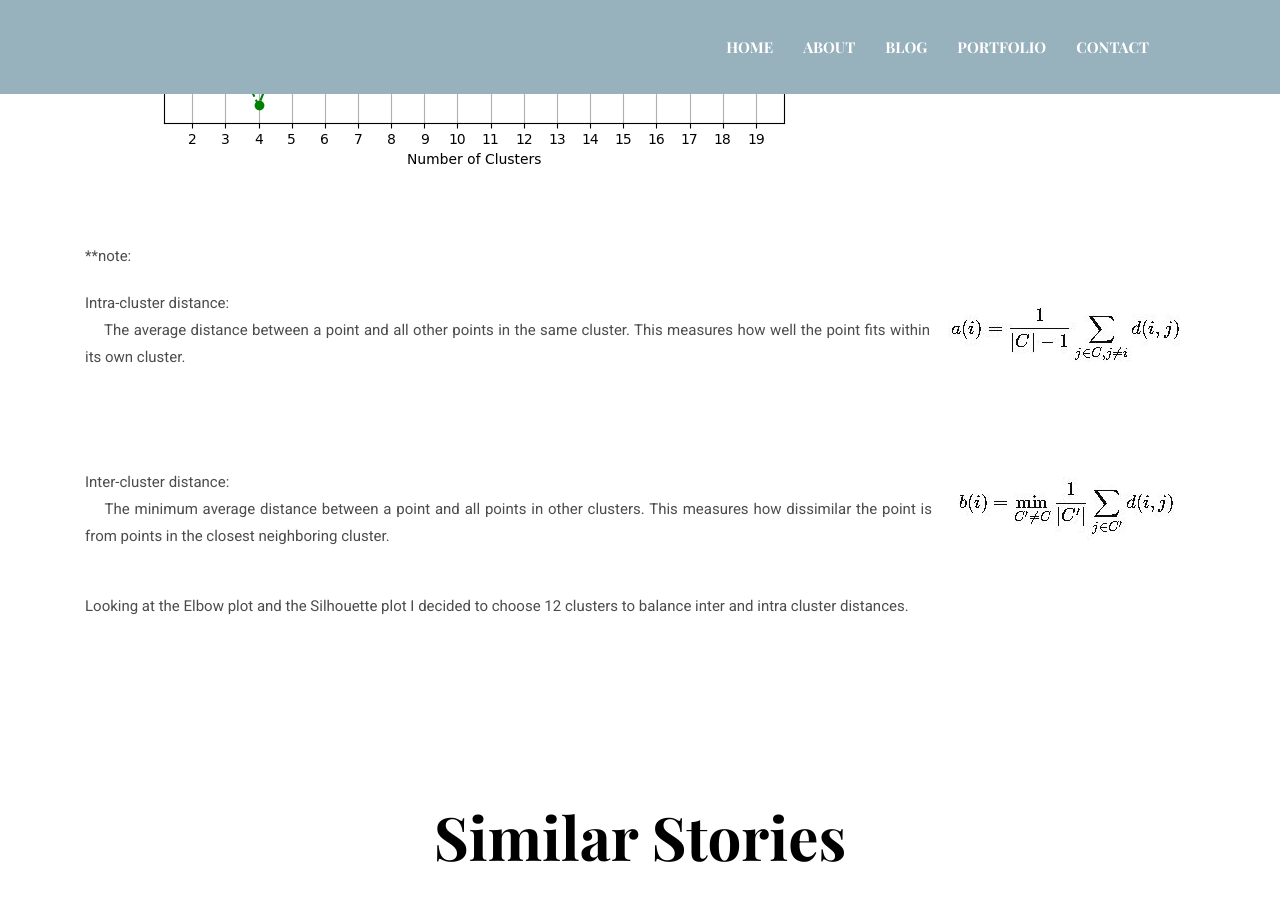
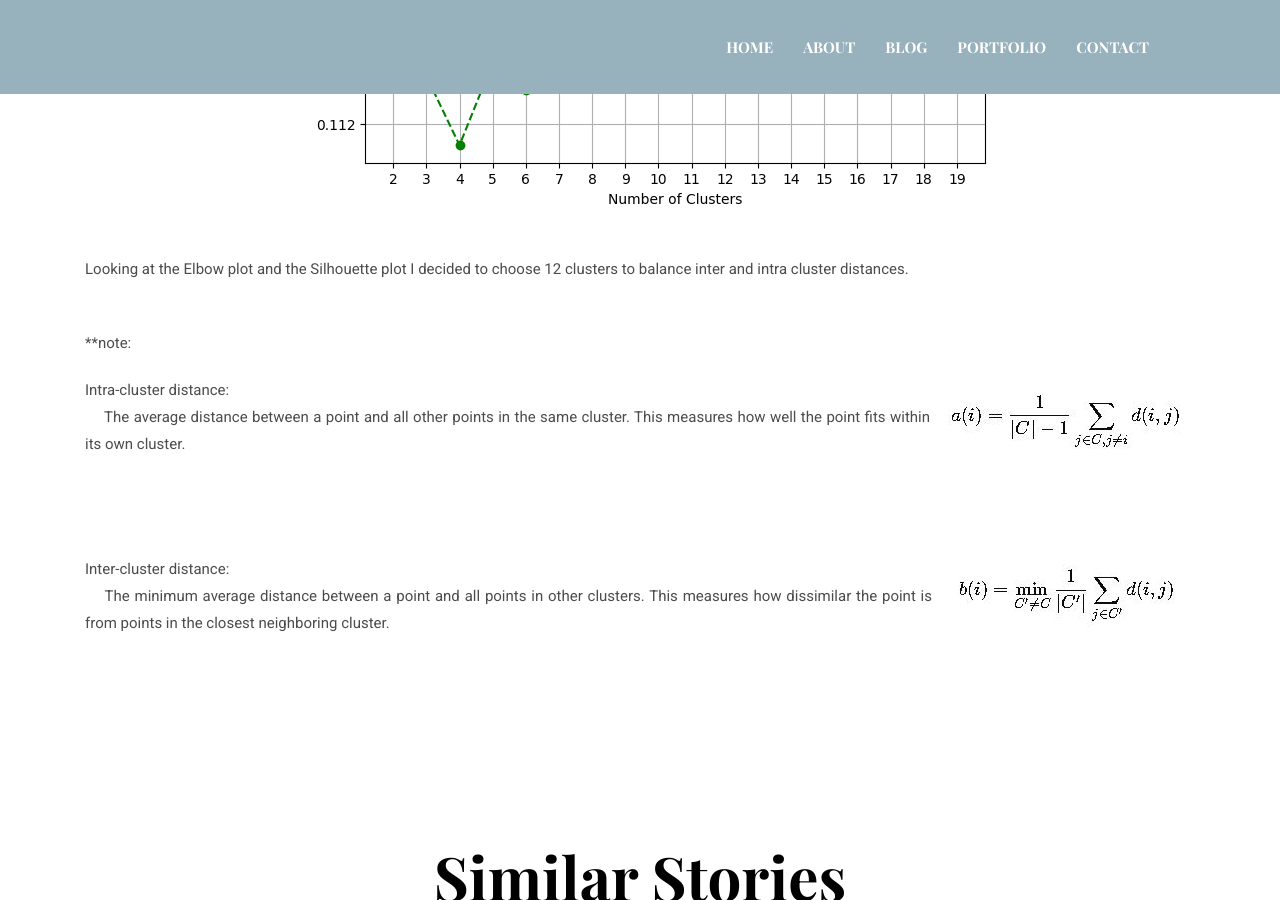
Before and after one commit to RandaAdel/RandaAdel.github.io, a Jekyll site: the page built from _posts/2025-01-07-clustering-with-categorical-data.markdown, in a window 1280 px wide and 900 px high, scrolled down 4231 px. Built offline with Jekyll 4.4.1, drawn with Linux system fonts in a browser that asks for light colours.

Commit message:
final proto-type

```diff
--- a/_posts/2025-01-07-clustering-with-categorical-data.markdown
+++ b/_posts/2025-01-07-clustering-with-categorical-data.markdown
@@ -49,11 +49,16 @@
 To determine the optimal number of clusters in my dataset I chose two measures:
 <br>
   &emsp; • Elbow Method: using different potenital number of clusters ex: 1,2,3 ... 15 and calculate the the sum of squared distances between each data point and the centroid of its assigned cluster, then plot the cost aginst its cost and I had between 10 - 13 to choose from (the goal is to minimise the cost but also still have stable clusters). It is important to take into consideration that Elow method is concered with intra-cluster distances which means the more clusters the less cost.
+<p style="text-align: center;">
   <img src="/assets/images/blog/elbow.jpg" alt="Additional image description">
+</p>
 
 <br>
   &emsp; • Silhouette Score: evaluates clustering quality by considering both intra-cluster distances (similar to the elbow method) and inter-cluster distances (how far each point from the points in the neighrest cluster). This dual consideration means that as the number of clusters increases, while the intra-cluster distances may decrease (indicating tighter clusters), the inter-cluster distances could also decrease, signaling reduced separation between clusters.
+<p style="text-align: center;">
   <img src="/assets/images/blog/sillouette.jpg" alt="Additional image description">
+</p>
+Looking at the Elbow plot and the Silhouette plot I decided to choose 12 clusters to balance inter and intra cluster distances.
 
   <!-- **note:
   <br>
@@ -100,5 +105,3 @@
   &emsp; The minimum average distance between a point and all points in other clusters. This measures how dissimilar the point is from points in the closest neighboring cluster.
   <br>
 </p>
-
-Looking at the Elbow plot and the Silhouette plot I decided to choose 12 clusters to balance inter and intra cluster distances.
```
